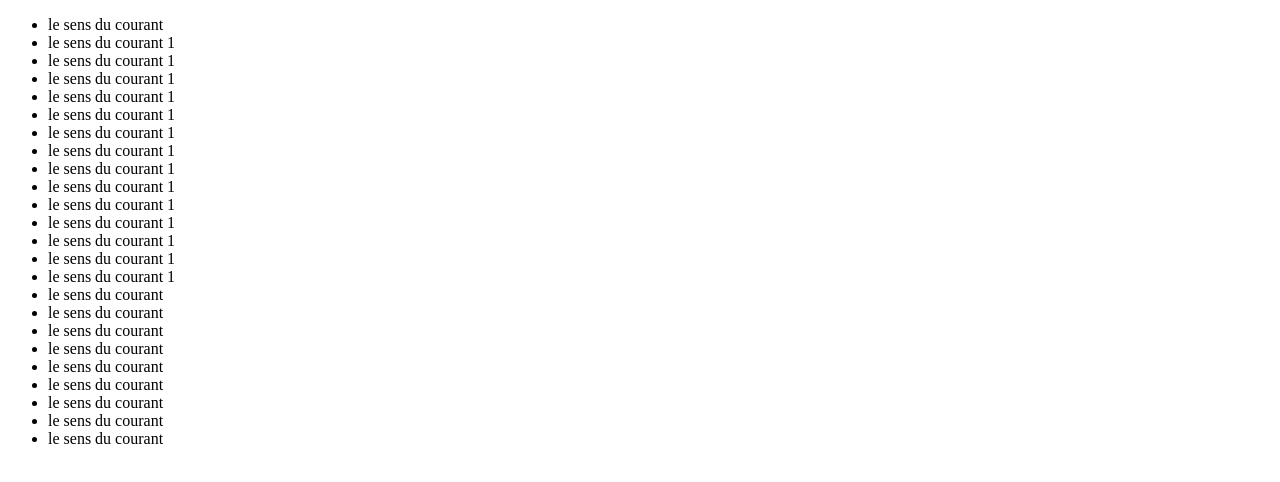
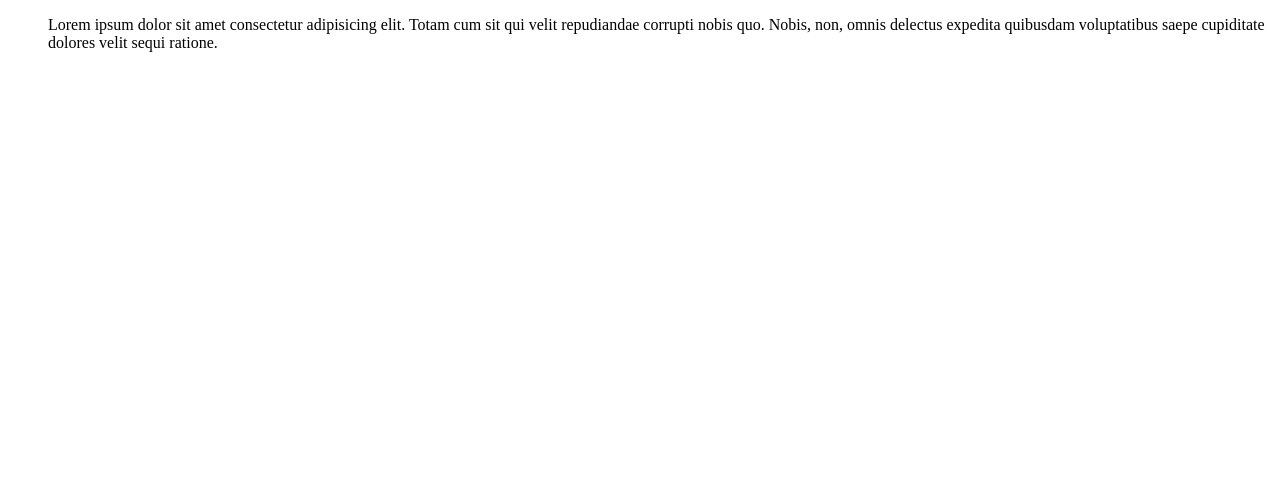
Before and after one commit to ELAALOUCH/TEST, a plain HTML site: page index.html in a window 1280 px wide. Drawn offline with Linux system fonts and the light colour scheme.

Commit message:
modification

```diff
--- a/index.html
+++ b/index.html
@@ -8,30 +8,10 @@
 </head>
 <body>
     <ul>
-        <li>le sens du courant </li>
-        <li>le sens du courant 1</li>
-        <li>le sens du courant 1</li>
-        <li>le sens du courant 1</li>
-        <li>le sens du courant 1</li>
-        <li>le sens du courant 1</li>
-        <li>le sens du courant 1</li>
-        <li>le sens du courant 1</li>
-        <li>le sens du courant 1</li>
-        <li>le sens du courant 1</li>
-        <li>le sens du courant 1</li>
-        <li>le sens du courant 1</li>
-        <li>le sens du courant 1</li>
-        <li>le sens du courant 1</li>
-        <li>le sens du courant 1</li>
-        <li>le sens du courant </li>
-        <li>le sens du courant </li>
-        <li>le sens du courant </li>
-        <li>le sens du courant </li>
-        <li>le sens du courant </li>
-        <li>le sens du courant </li>
-        <li>le sens du courant </li>
-        <li>le sens du courant </li>
-        <li>le sens du courant </li>
+        <p>
+            Lorem ipsum dolor sit amet consectetur adipisicing elit. Totam cum sit qui velit repudiandae corrupti nobis quo. Nobis, non,
+            omnis delectus expedita quibusdam voluptatibus saepe cupiditate dolores velit sequi ratione.
+        </p>
     </ul>
 </body>
 </html>
```
Also changed, not shown: 1 other file.
